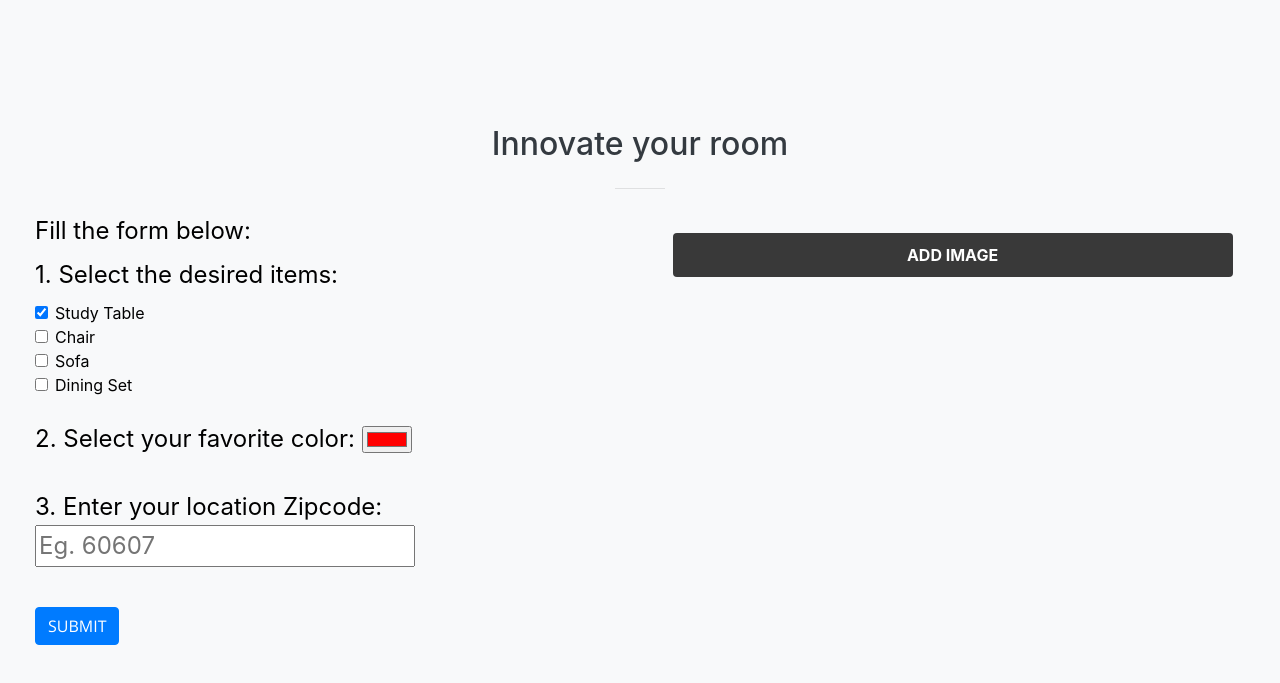
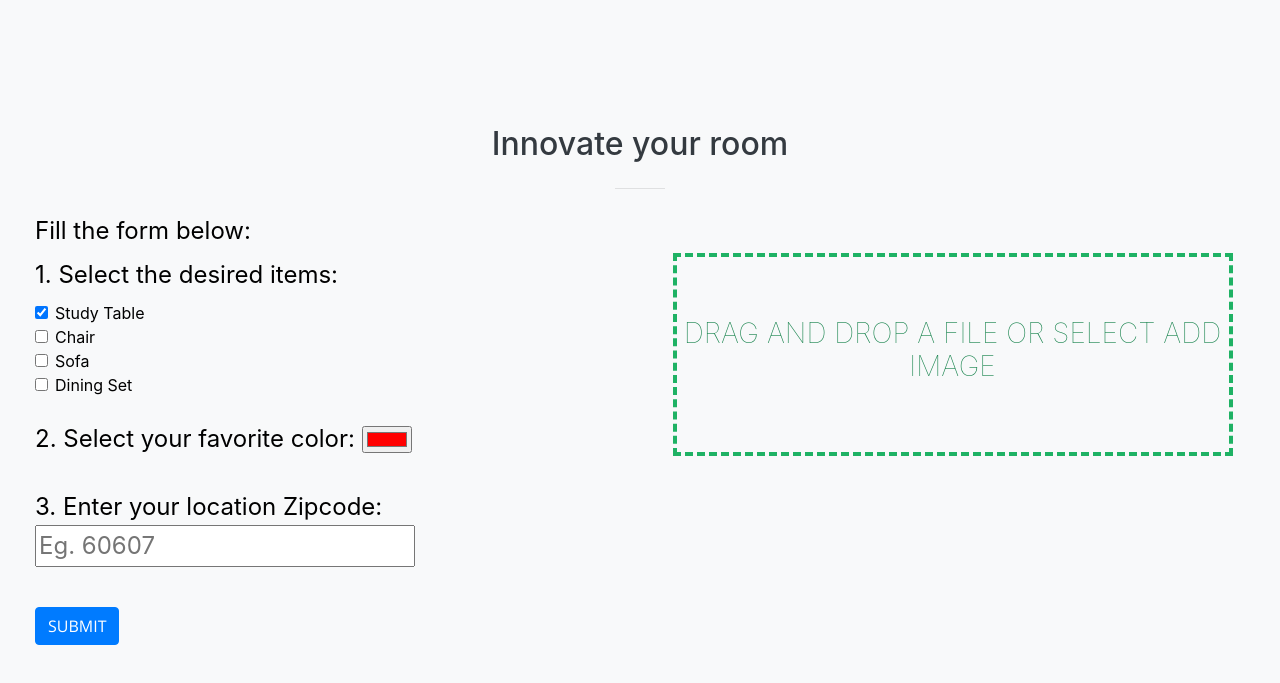
Before and after one commit to design-it-cs594/cs594-designit, a website with bundled scripts: page index.html in a window 1280 px wide. Shown: the part 1204-1887 px from the top of the page. Built offline with nearby package versions, Linux system fonts and the light colour scheme.

Commit message:
Modified Upload Image Button

```diff
--- a/index.html
+++ b/index.html
@@ -174,9 +174,9 @@
                         <div class="col-6 padding">
 
                           <div class="file-upload">
-                            <button style="background-color:#393939; border: none;" class="file-upload-btn" type="button" onclick="$('.file-upload-input').trigger('click')">Add Image</button>
+                            <!-- <button style="background-color:#393939; border: none;" class="file-upload-btn" type="button" onclick="$('.file-upload-input').trigger('click')">Add Image</button> -->
 
-                            <!-- <div class="image-upload-wrap">
+                            <div class="image-upload-wrap">
                               <input class="file-upload-input" type='file' onchange="readURL(this);" accept="image/*" />
                               <div class="drag-text">
                                 <h3>Drag and drop a file or select add Image</h3>
@@ -187,7 +187,7 @@
                               <div class="image-title-wrap">
                                 <button type="button" onclick="removeUpload()" class="remove-image">Remove <span class="image-title">Uploaded Image</span></button>
                               </div>
-                            </div> -->
+                            </div>
 
 
                           </div>
```
